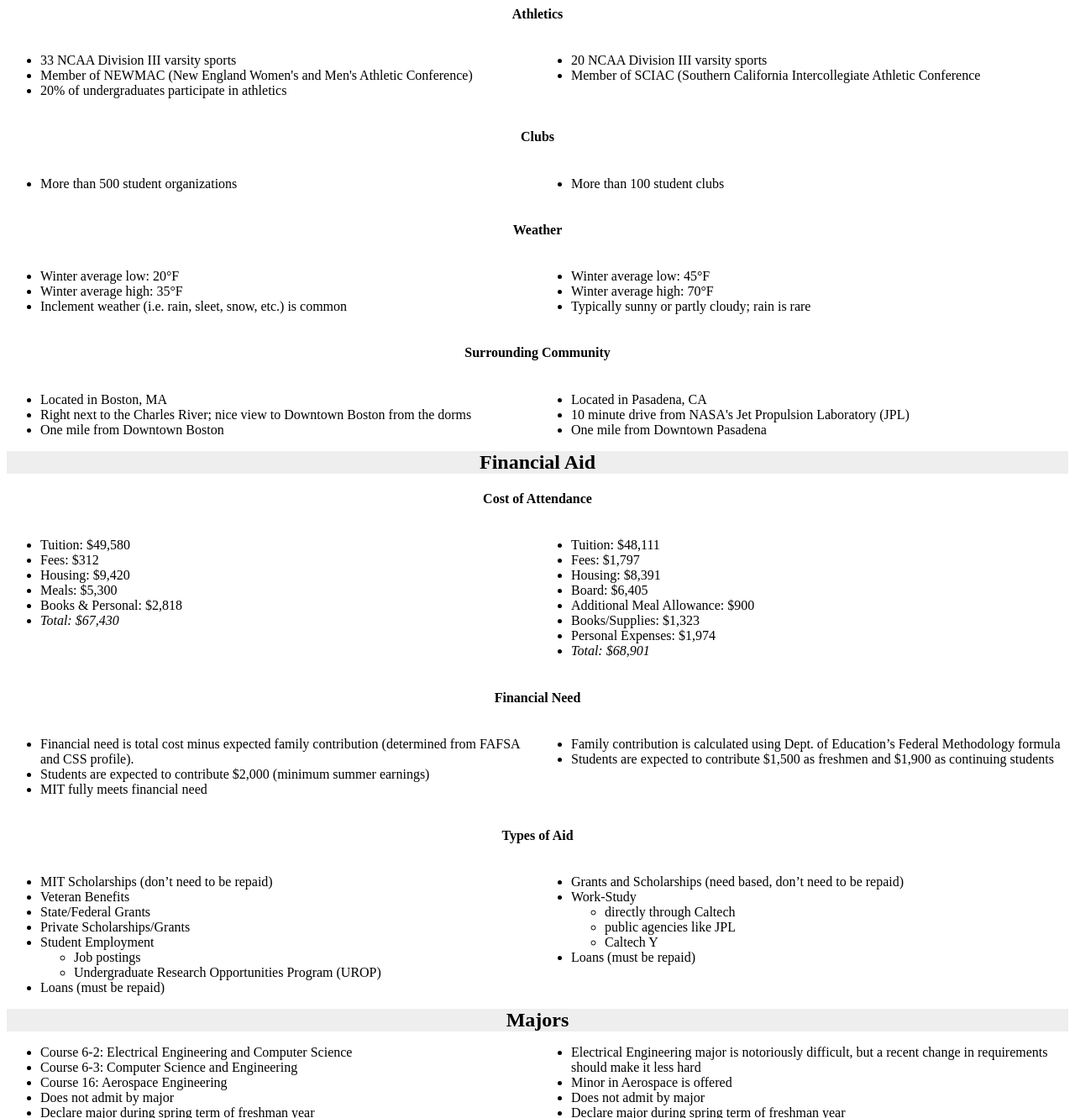
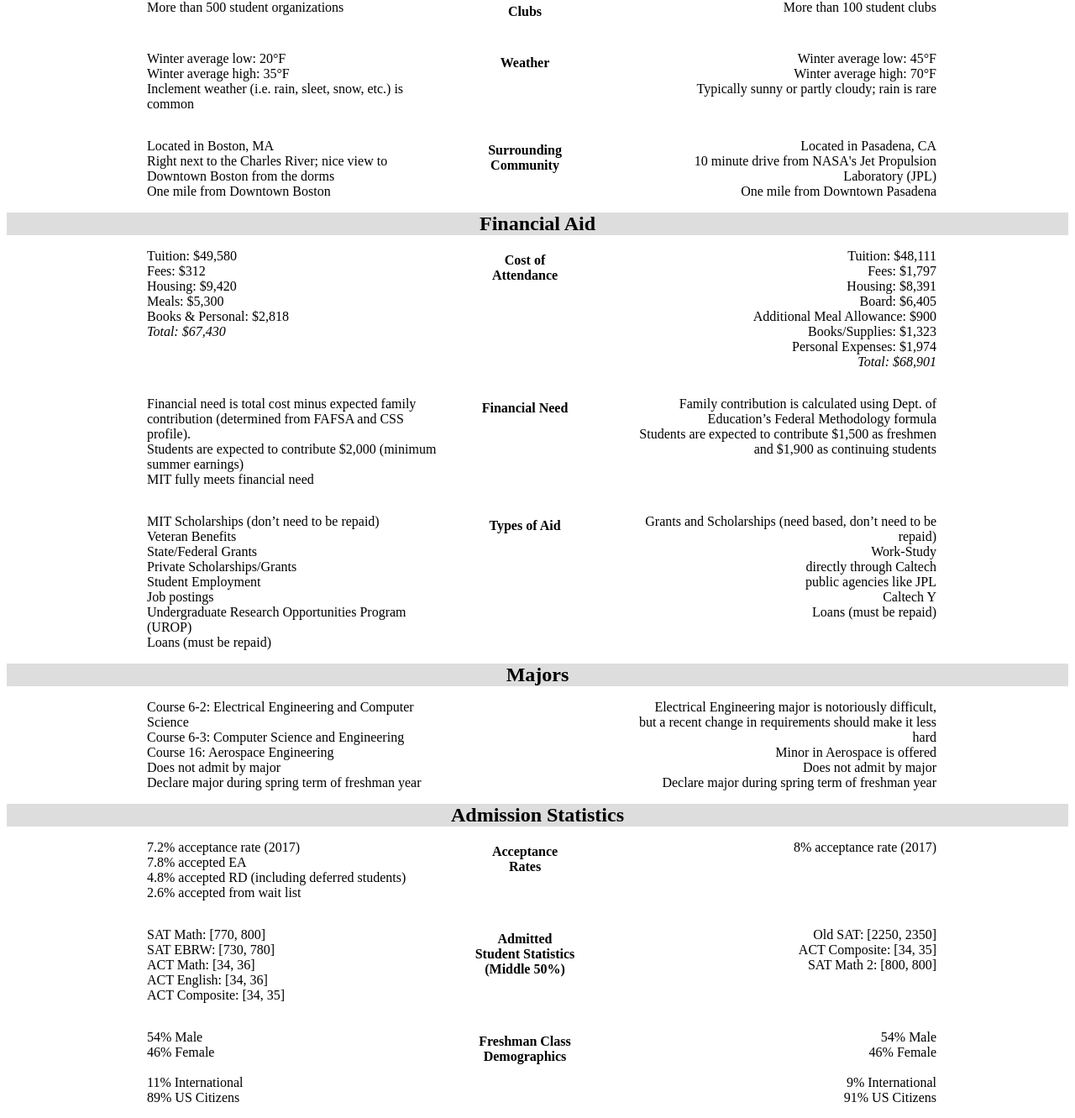
Before and after one commit to collegefaq/collegefaq.github.io, a plain HTML site: page index.html in a window 1280 px wide. Shown: the part 735-2066 px from the top of the page at 84% size. Drawn offline with Linux system fonts and the light colour scheme.

Commit message:
improved aesthetics, it's done

```diff
--- a/css/main.css
+++ b/css/main.css
@@ -12,7 +12,7 @@
     text-align:center;
     font-weight:bold;
     font-size:24px;
-    background-color:#eeeeee;
+    background-color:#dddddd;
 }
 
 h4 {
@@ -21,11 +21,11 @@
 
 .entry {
     display:flex;
-    justify-content:space-around;
+    justify-content:center;
 }
 
 .entry div {
-    width:50%;
+    width:400px;
 }
 
 a.anchor {
@@ -34,3 +34,23 @@
     position:relative;
     visibility:hidden;
 }
+
+ul {
+    list-style:none;
+}
+
+.left {
+    text-align:left;
+}
+
+.right {
+    text-align:right;
+    padding-right:30px;
+}
+
+.entry .center {
+    width:120px;
+    padding-left:30px;
+    padding-right:30px;
+    vertical-align:middle;
+}
--- a/index.html
+++ b/index.html
@@ -23,39 +23,38 @@
   <a class="anchor" id="apply"></a>
   <section>
     <div class="sectionheader">Apply</div>
-      <h4>Application Deadline</h4>
       <div class="entry">
-        <div>
+        <div class="left">
           <ul>
             <li>Nov 1 for Early Action (non-binding)</li>
             <li>Jan 1 for Regular Decision</li>
           </ul>
         </div>
-        <div>
+        <div class="center"><h4>Application Deadline</h4></div>
+        <div class="right">
           <ul>
             <li>Nov 1 for Early Action (non-binding)</li>
             <li>Jan 3 for Regular Decision</li>
           </ul>
         </div>
       </div>
-      <h4>Decision Notifications</h4>
       <div class="entry">
-        <div>
+        <div class="left">
           <ul>
             <li>Mid-December for EA</li>
             <li>Mid-March for RD</li>
           </ul>
         </div>
-        <div>
+        <div class="center"><h4>Decision Notifications</h4></div>
+        <div class="right">
           <ul>
             <li>Mid-December for EA</li>
             <li>Mid-March for RD</li>
           </ul>
         </div>
       </div>
-      <h4>Application Process</h4>
       <div class="entry">
-        <div>
+        <div class="left">
           <ul>
             <li>Submit a 2-part application through MIT's online portal at <a href="https://my.mit.edu">my.mit.edu</a></li>
             <li>(Optional) Maker Portfolio to submit extracirricular projects</li>
@@ -63,7 +62,8 @@
             <li>Secondary School Report and NACAC must be given to the Guidance office to be mailed to MIT</li>
           </ul>
         </div>
-        <div>
+        <div class="center"><h4>Application Process</h4></div>
+        <div class="right">
           <ul>
             <li>Caltech uses the Common App</li>
             <li>Main Common App essay and 4 supplemental short essays</li>
@@ -75,45 +75,45 @@
   <a class="anchor" id="environment"></a>
   <section>
     <div class="sectionheader">Environment/Culture</div>
-    <h4>Athletics</h4>
     <div class="entry">
-      <div>
+      <div class="left">
         <ul>
           <li>33 NCAA Division III varsity sports</li>
           <li>Member of NEWMAC (New England Women's and Men's Athletic Conference)</li>
           <li>20% of undergraduates participate in athletics</li>
         </ul>
       </div>
-      <div>
+      <div class="center"><h4>Athletics</h4></div>
+      <div class="right">
         <ul>
           <li>20 NCAA Division III varsity sports</li>
           <li>Member of SCIAC (Southern California Intercollegiate Athletic Conference</li>
         </ul>
       </div>
     </div>
-    <h4>Clubs</h4>
     <div class="entry">
-      <div>
+      <div class="left">
         <ul>
           <li>More than 500 student organizations</li>
         </ul>
       </div>
-      <div>
+      <div class="center"><h4>Clubs</h4></div>
+      <div class="right">
         <ul>
           <li>More than 100 student clubs</li>
         </ul>
       </div>
     </div>
-    <h4>Weather</h4>
     <div class="entry">
-      <div>
+      <div class="left">
         <ul>
           <li>Winter average low: 20&deg;F</li>
           <li>Winter average high: 35&deg;F</li>
           <li>Inclement weather (i.e. rain, sleet, snow, etc.) is common</li>
         </ul>
       </div>
-      <div>
+      <div class="center"><h4>Weather</h4></div>
+      <div class="right">
         <ul>
           <li>Winter average low: 45&deg;F</li>
           <li>Winter average high: 70&deg;F</li>
@@ -121,16 +121,16 @@
         </ul>
       </div>
     </div>
-    <h4>Surrounding Community</h4>
     <div class="entry">
-      <div>
+      <div class="left">
         <ul>
           <li>Located in Boston, MA</li>
           <li>Right next to the Charles River; nice view to Downtown Boston from the dorms</li>
           <li>One mile from Downtown Boston</li>
         </ul>
       </div>
-      <div>
+      <div class="center"><h4>Surrounding Community</h4></div>
+      <div class="right">
         <ul>
           <li>Located in Pasadena, CA</li>
           <li>10 minute drive from NASA's Jet Propulsion Laboratory (JPL)</li>
@@ -142,9 +142,8 @@
   <a class="anchor" id="finaid"></a>
   <section>
     <div class="sectionheader">Financial Aid</div>
-    <h4>Cost of Attendance</h4>
     <div class="entry">
-      <div>
+      <div class="left">
         <ul>
           <li>Tuition: $49,580</li>
           <li>Fees: $312</li>
@@ -154,7 +153,8 @@
           <li><i>Total: $67,430</i></li>
         </ul>
       </div>
-      <div>
+      <div class="center"><h4>Cost of Attendance</h4></div>
+      <div class="right">
         <ul>
           <li>Tuition: $48,111</li>
           <li>Fees: $1,797</li>
@@ -167,47 +167,43 @@
         </ul>
       </div>
     </div>
-    <h4>Financial Need</h4>
     <div class="entry">
-      <div>
+      <div class="left">
         <ul>
           <li>Financial need is total cost minus expected family contribution (determined from FAFSA and CSS profile).</li>
           <li>Students are expected to contribute $2,000 (minimum summer earnings)</li>
           <li>MIT fully meets financial need</li>
         </ul>
       </div>
-      <div>
+      <div class="center"><h4>Financial Need</h4></div>
+      <div class="right">
         <ul>
           <li>Family contribution is calculated using Dept. of Education’s Federal Methodology formula</li>
           <li>Students are expected to contribute $1,500 as freshmen and $1,900 as continuing students</li>
         </ul>
       </div>
     </div>
-    <h4>Types of Aid</h4>
     <div class="entry">
-      <div>
+      <div class="left">
         <ul>
           <li>MIT Scholarships (don’t need to be repaid)</li>
           <li>Veteran Benefits</li>
           <li>State/Federal Grants</li>
           <li>Private Scholarships/Grants</li>
-          <li>Student Employment
-          <ul>
-            <li>Job postings</li>
-            <li>Undergraduate Research Opportunities Program (UROP)</li>
-          </ul></li>
+          <li>Student Employment</li>
+          <li>Job postings</li>
+          <li>Undergraduate Research Opportunities Program (UROP)</li>
           <li>Loans (must be repaid)</li>
         </ul>
       </div>
-      <div>
+      <div class="center"><h4>Types of Aid</h4></div>
+      <div class="right">
         <ul>
           <li>Grants and Scholarships (need based, don’t need to be repaid)</li>
-          <li>Work-Study
-          <ul>
-            <li>directly through Caltech</li>
-            <li>public agencies like JPL</li>
-            <li>Caltech Y</li>
-          </ul></li>
+          <li>Work-Study</li>
+          <li>directly through Caltech</li>
+          <li>public agencies like JPL</li>
+          <li>Caltech Y</li>
           <li>Loans (must be repaid)</li>
         </ul>
       </div>
@@ -217,7 +213,7 @@
   <section>
     <div class="sectionheader">Majors</div>
     <div class="entry">
-      <div>
+      <div class="left">
         <ul>
           <li>Course 6-2: Electrical Engineering and Computer Science</li>
           <li>Course 6-3: Computer Science and Engineering</li>
@@ -226,7 +222,8 @@
           <li>Declare major during spring term of freshman year</li>
         </ul>
       </div>
-      <div>
+      <div class="center"></div>
+      <div class="right">
         <ul>
           <li>Electrical Engineering major is notoriously difficult, but a recent change in requirements should make it less hard</li>
           <li>Minor in Aerospace is offered</li>
@@ -239,9 +236,8 @@
   <a class="anchor" id="stats"></a>
   <section>
     <div class="sectionheader">Admission Statistics</div>
-    <h4>Acceptance Rates</h4>
     <div class="entry">
-      <div>
+      <div class="left">
         <ul>
           <li>7.2% acceptance rate (2017)</li>
           <li>7.8% accepted EA</li>
@@ -249,15 +245,15 @@
           <li>2.6% accepted from wait list</li>
         </ul>
       </div>
-      <div>
+      <div class="center"><h4>Acceptance Rates</h4></div>
+      <div class="right">
         <ul>
           <li>8% acceptance rate (2017)</li>
         </ul>
       </div>
     </div>
-    <h4>Admitted Student Statistics (Middle 50%)</h4>
     <div class="entry">
-      <div>
+      <div class="left">
         <ul>
           <li>SAT Math: [770, 800]</li>
           <li>SAT EBRW: [730, 780]</li>
@@ -266,7 +262,8 @@
           <li>ACT Composite: [34, 35]</li>
         </ul>
       </div>
-      <div>
+      <div class="center"><h4>Admitted Student Statistics (Middle 50%)</h4></div>
+      <div class="right">
         <ul>
           <li>Old SAT: [2250, 2350]</li>
           <li>ACT Composite: [34, 35]</li>
@@ -274,9 +271,8 @@
         </ul>
       </div>
     </div>
-    <h4>Freshman Class Demographics</h4>
     <div class="entry">
-      <div>
+      <div class="left">
         <ul>
           <li>54% Male</li>
           <li>46% Female</li>
@@ -291,7 +287,8 @@
           <li>2% American Indian</li>
         </ul>
       </div>
-      <div>
+      <div class="center"><h4>Freshman Class Demographics</h4></div>
+      <div class="right">
         <ul>
           <li>54% Male</li>
           <li>46% Female</li>
```
